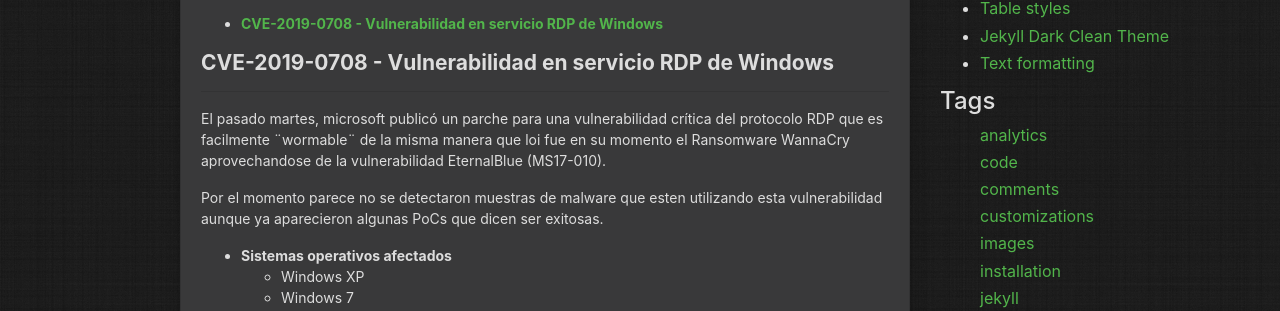
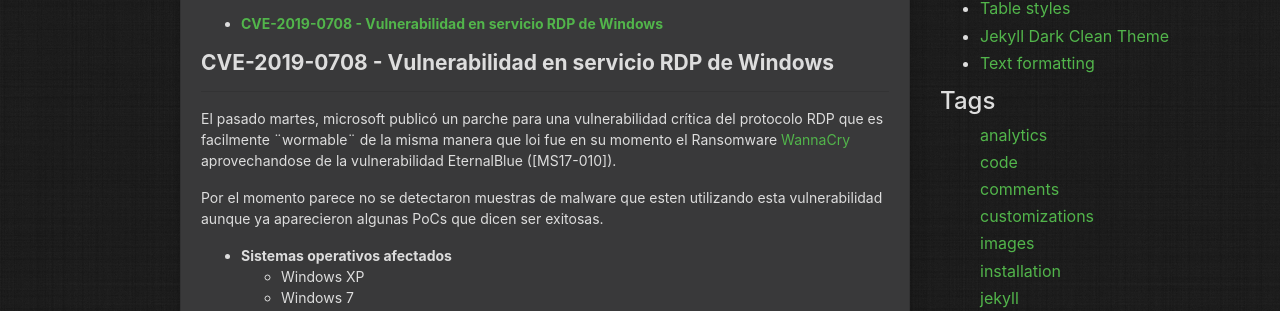
Before and after one commit to pgrandoli/pgrandoli.github.io, a Jekyll site: the page built from _posts/2019-05-17-vulnerabilidad-rdp-cve-2019-0708.md, in a window 1280 px wide and 930 px high. Shown: the part 206-517 px from the top of the window. Built offline with Jekyll 4.4.1, drawn with Linux system fonts in a browser that asks for light colours; comment, search, counter and statistics services are not loaded; part of the change alters nothing that is shown.

```diff
--- a/_posts/2019-05-17-vulnerabilidad-rdp-cve-2019-0708.md
+++ b/_posts/2019-05-17-vulnerabilidad-rdp-cve-2019-0708.md
@@ -13,7 +13,7 @@ tags:
 ## **CVE-2019-0708 - Vulnerabilidad en servicio RDP de Windows**
 ---
 
-El pasado martes, microsoft publicó un parche para una vulnerabilidad crítica del protocolo RDP que es facilmente ¨wormable¨ de la misma manera que loi fue en su momento el Ransomware WannaCry aprovechandose de la vulnerabilidad EternalBlue (MS17-010).
+El pasado martes, microsoft publicó un parche para una vulnerabilidad crítica del protocolo RDP que es facilmente ¨wormable¨ de la misma manera que loi fue en su momento el Ransomware [WannaCry](https://es.wikipedia.org/wiki/WannaCry ¨Enlace a Wikipedia¨) aprovechandose de la vulnerabilidad EternalBlue ([MS17-010]).
 
 Por el momento parece no se detectaron muestras de malware que esten utilizando esta vulnerabilidad aunque ya aparecieron algunas PoCs que dicen ser exitosas.
 
```
